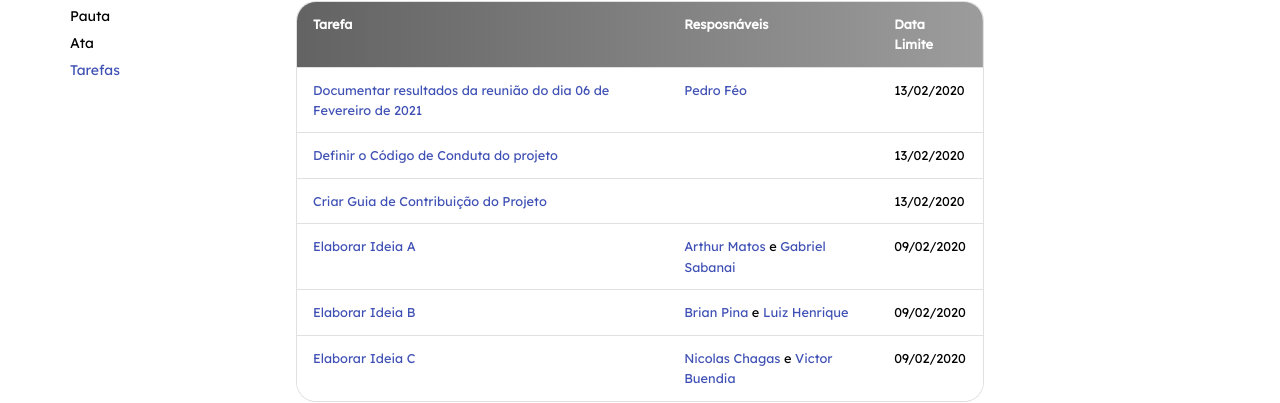
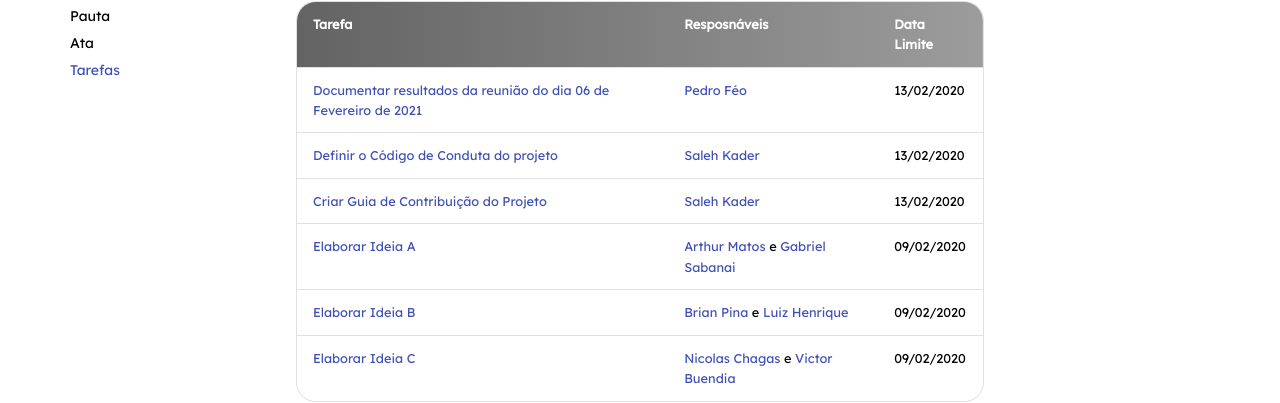
Before and after one commit to fga-eps-mds/2020.2-Eccoar, an MkDocs documentation site: the page built from docs/reunioes/06-02/tarefas.md, in a window 1280 px wide. Shown: the part 230-633 px from the top of the page. Built offline with MkDocs 1.6.1 and Material for MkDocs 9.7.7, drawn with Linux system fonts in a browser that asks for light colours; some web fonts are replaced; comment, search, counter and statistics services are not loaded; old or Windows-style settings are respelled for this version of MkDocs.

Commit message:
add saleh kader to issues

```diff
--- a/docs/reunioes/06-02/tarefas.md
+++ b/docs/reunioes/06-02/tarefas.md
@@ -5,8 +5,8 @@
 |Tarefa|Resposnáveis|Data Limite|
 |--|--|--|
 |[Documentar resultados da reunião do dia 06 de Fevereiro de 2021](https://github.com/fga-eps-mds/EPS-2020-2-G2/issues/4)|[Pedro Féo](https://github.com/Phe0)|13/02/2020|
-|[Definir o Código de Conduta do projeto](https://github.com/fga-eps-mds/EPS-2020-2-G2/issues/3)||13/02/2020|
-|[Criar Guia de Contribuição do Projeto](https://github.com/fga-eps-mds/EPS-2020-2-G2/issues/2)||13/02/2020|
+|[Definir o Código de Conduta do projeto](https://github.com/fga-eps-mds/EPS-2020-2-G2/issues/3)|[Saleh Kader](https://github.com/devsalula)|13/02/2020|
+|[Criar Guia de Contribuição do Projeto](https://github.com/fga-eps-mds/EPS-2020-2-G2/issues/2)|[Saleh Kader](https://github.com/devsalula)|13/02/2020|
 |[Elaborar Ideia A](https://github.com/fga-eps-mds/EPS-2020-2-G2/issues/1)|[Arthur Matos](https://github.com/Arthur-Matos) e [Gabriel Sabanai](https://github.com/Sabanai104)|09/02/2020|
 |[Elaborar Ideia B](https://github.com/fga-eps-mds/EPS-2020-2-G2/issues/1)|[Brian Pina](https://github.com/DLBrianPina) e [Luiz Henrique](https://github.com/luiz-herique)|09/02/2020|
 |[Elaborar Ideia C](https://github.com/fga-eps-mds/EPS-2020-2-G2/issues/1)|[Nicolas Chagas](https://github.com/nszchagas) e [Victor Buendia](https://github.com/Victor-Buendia)|09/02/2020|
```
